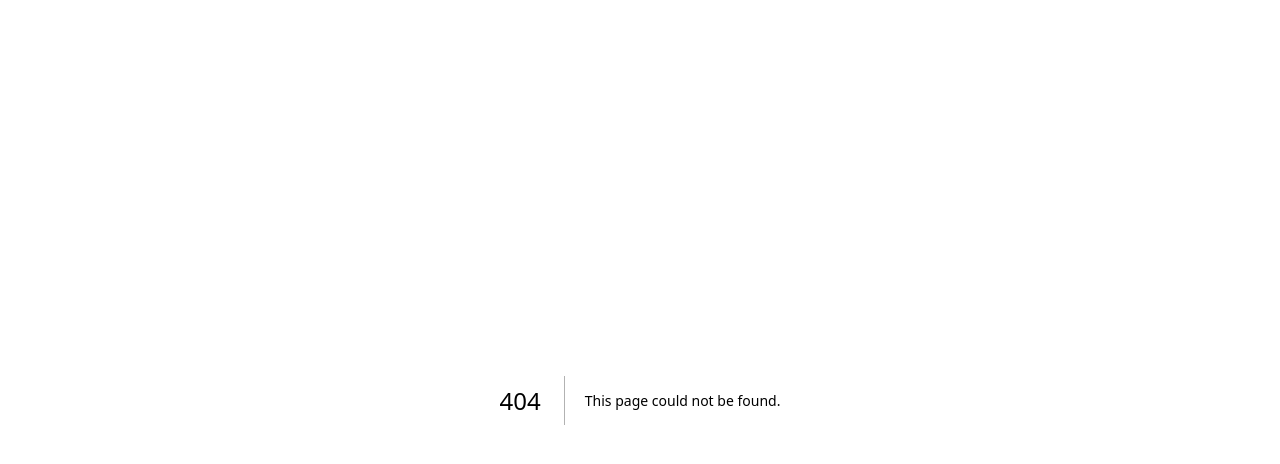
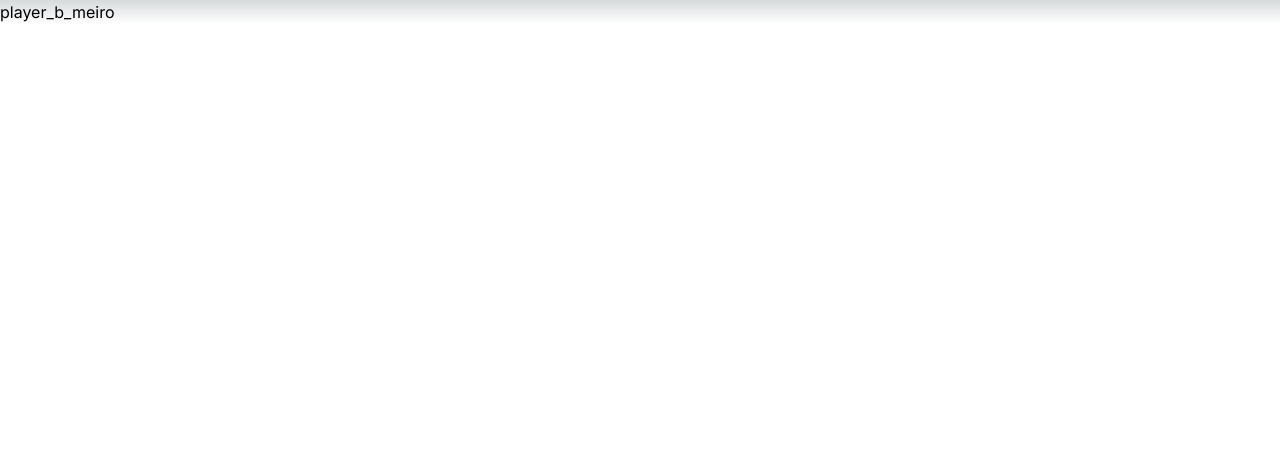
Before and after one commit to neko967/newjeans, a Next.js app: page /player_b_meiro in a window 1280 px wide. Before the commit this address had no page. Shown: the top 464 px of the page. Built offline with nearby package versions, Linux system fonts and the light colour scheme.

Commit message:
フォルダ分け及びUIライブラリの導入

```diff
--- a/app/page.tsx
+++ b/app/page.tsx
@@ -11,6 +11,21 @@ export default function Home() {
             <code className="font-mono font-bold">api/index.py</code>
           </Link>
         </p>
+        <div>
+          <Link href="/player_a_meiro">
+            player_a_meiro
+          </Link>
+        </div>
+        <div>
+          <Link href="/player_b_meiro">
+            player_b_meiro
+          </Link>
+        </div>
+        <div>
+          <Link href="/pointer">
+            pointer
+          </Link>
+        </div>
         <div className="fixed bottom-0 left-0 flex h-48 w-full items-end justify-center bg-gradient-to-t from-white via-white dark:from-black dark:via-black lg:static lg:h-auto lg:w-auto lg:bg-none">
           <a
             className="pointer-events-none flex place-items-center gap-2 p-8 lg:pointer-events-auto lg:p-0"
--- /dev/null
+++ b/app/player_a_meiro/page.tsx
@@ -0,0 +1,7 @@
+export default function Page() {
+  return (
+    <main>
+      <p>player_a_meiro</p>
+    </main>
+  )
+}
--- /dev/null
+++ b/app/player_b_meiro/page.tsx
@@ -0,0 +1,7 @@
+export default function Page() {
+  return (
+    <main>
+      <p>player_b_meiro</p>
+    </main>
+  )
+}
--- /dev/null
+++ b/app/pointer/page.tsx
@@ -0,0 +1,7 @@
+export default function Page() {
+  return (
+    <main>
+      <p>pointer</p>
+    </main>
+  )
+}
--- a/tailwind.config.js
+++ b/tailwind.config.js
@@ -15,4 +15,5 @@ module.exports = {
     },
   },
   plugins: [],
+  plugins: [require("daisyui")],
 }
```
Also changed, not shown: package.json (+7 -0 lines), 1 other file (tests, documents, lock files or other folders).
